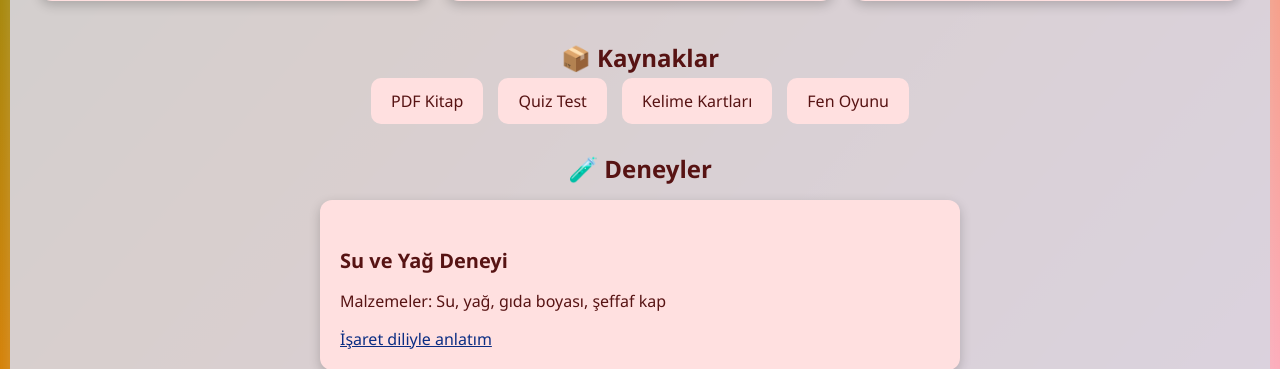
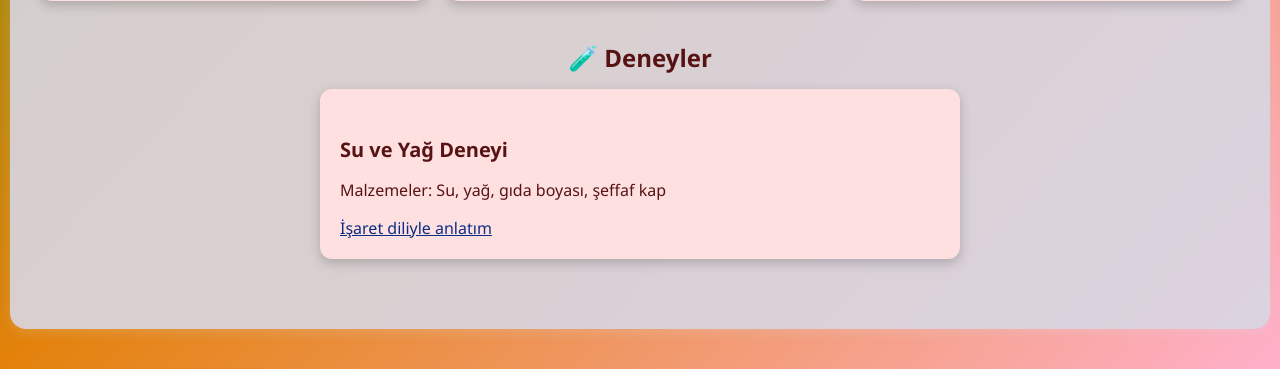
Before and after one commit to ummuhanbizim0-dot/fenerisim, a Flask app: template templates/sinif5.html in a window 1280 px wide. Shown: the part 1001-1370 px from the top of the page. Run offline with Flask 3, Linux system fonts and the light colour scheme; the template is opened without the code that fills it, so the values that code supplies are empty.

Commit message:
Update sinif5.html

```diff
--- a/templates/sinif5.html
+++ b/templates/sinif5.html
@@ -113,7 +113,7 @@
 </section>
     </section>
     <!-- Kaynaklar -->
-    <section class="resources">
+    <!-- <section class="resources">
       <h3>📦 Kaynaklar</h3>
       <ul>
         <li><a href="/pdf/3sinif-kitap.pdf">PDF Kitap</a></li>
@@ -121,7 +121,7 @@
         <li><a href="/kelime-kartlari/3sinif">Kelime Kartları</a></li>
         <li><a href="/oyunlar/3sinif">Fen Oyunu</a></li>
       </ul>
-    </section>
+    </section> -->
 
     <!-- Deney -->
     <section class="experiments">
```
